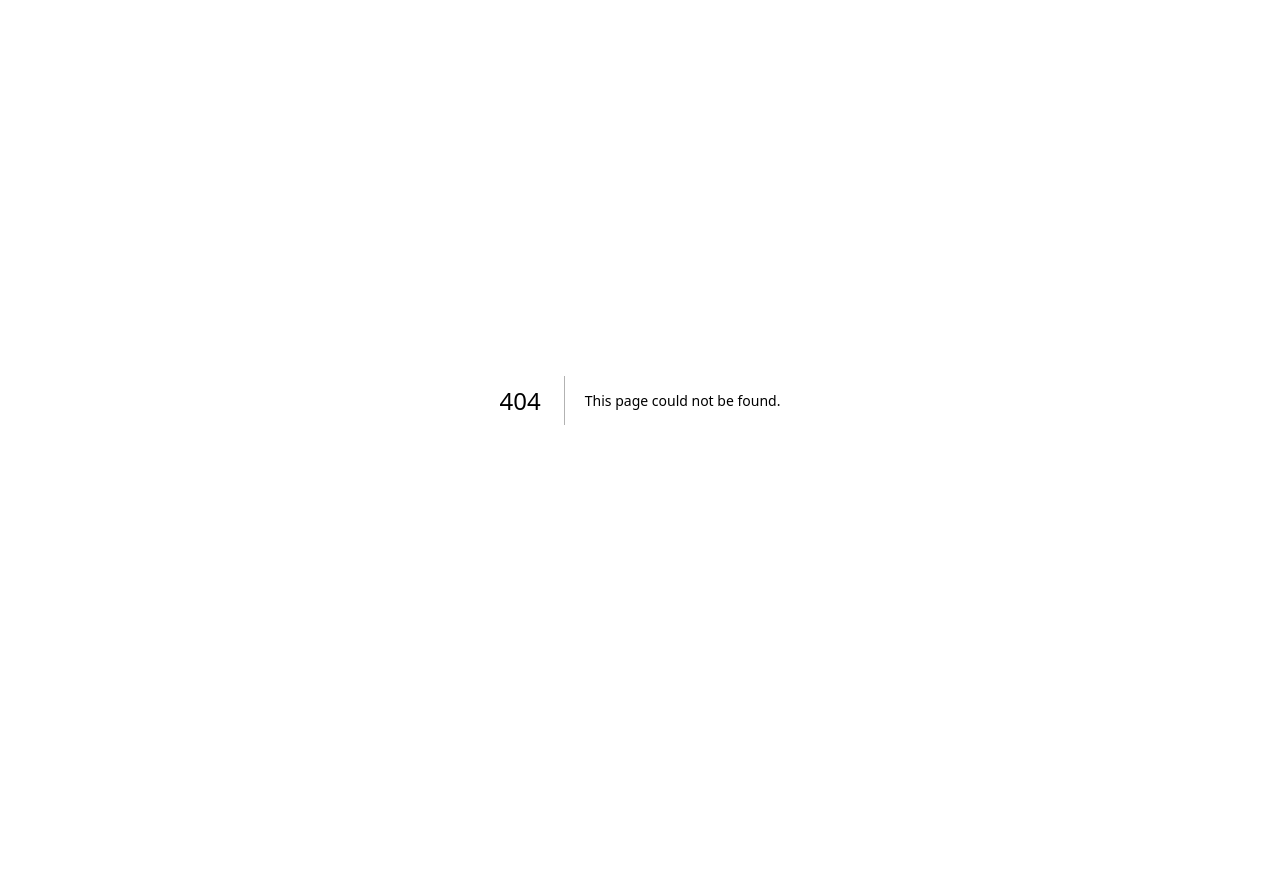
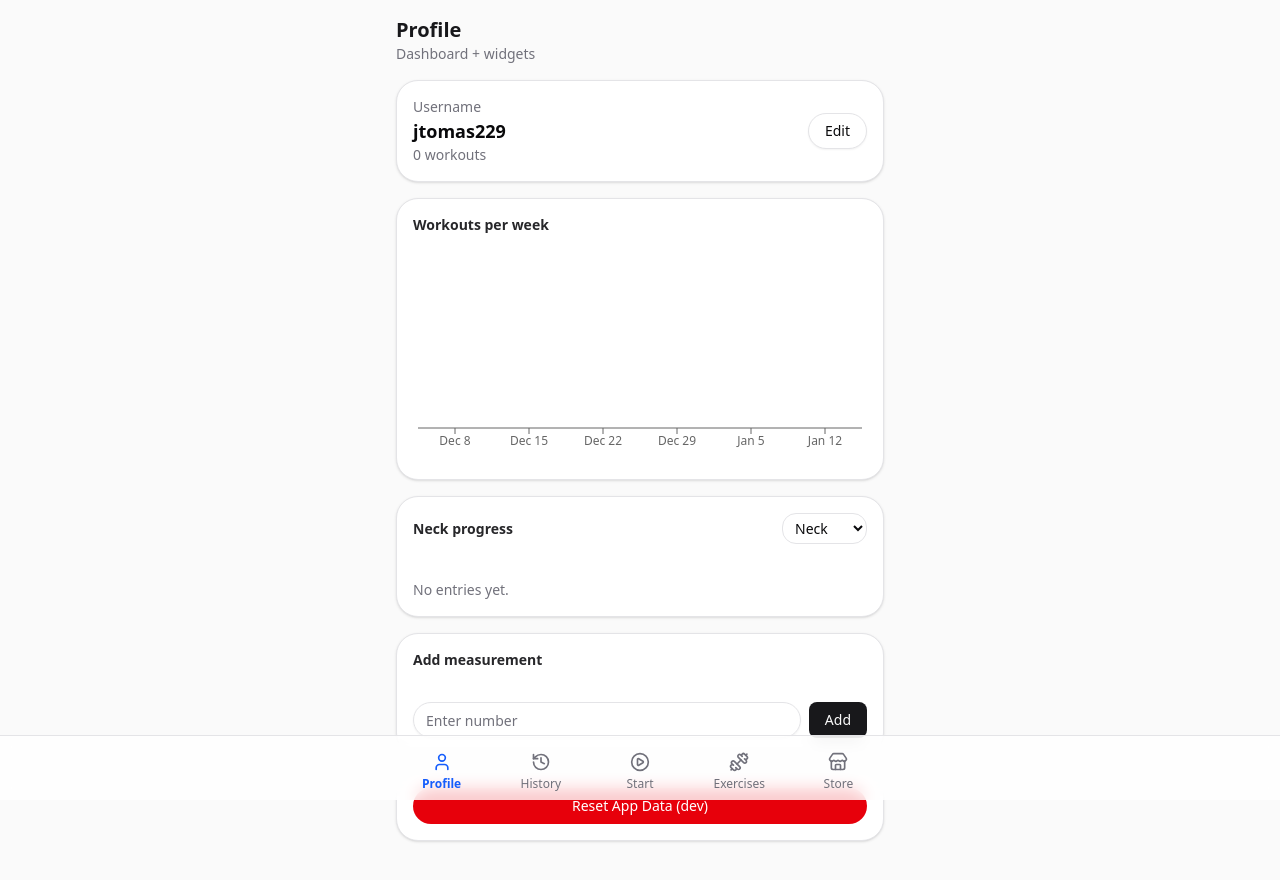
Before and after one commit to jtomasfilms/fitness-world-logbook, a Next.js app: page /profile in a window 1280 px wide. Before the commit this address had no page. Shown: the top 880 px of the page. Before the commit the page ends 800 px from the top, so only its background shows below. Built offline with nearby package versions, Linux system fonts and the light colour scheme.

Commit message:
Fix workout timer + nav links + rest sound

```diff
--- a/public/sw.js
+++ b/public/sw.js
@@ -1,7 +1,5 @@
 // Minimal service worker: cache the app shell.
-// This keeps it installable and gives basic offline resilience.
-
-const CACHE = "workoutlog-cache-v1";
+const CACHE = "workoutlog-cache-v2";
 const ASSETS = ["/", "/start", "/profile", "/history", "/exercises", "/store"];
 
 self.addEventListener("install", (event) => {
@@ -12,7 +10,9 @@ self.addEventListener("install", (event) => {
 
 self.addEventListener("activate", (event) => {
   event.waitUntil(
-    caches.keys().then((keys) => Promise.all(keys.map((k) => (k !== CACHE ? caches.delete(k) : null))))
+    caches.keys().then((keys) =>
+      Promise.all(keys.map((k) => (k !== CACHE ? caches.delete(k) : null)))
+    )
   );
 });
 
--- a/src/app/(tabs)/layout.tsx
+++ b/src/app/(tabs)/layout.tsx
@@ -1,18 +1,24 @@
 "use client";
 
 import * as React from "react";
+import { usePathname } from "next/navigation";
 import { BottomNav } from "@/components/BottomNav";
 import { ensureSeed } from "@/lib/storage";
 
 export default function TabsLayout({ children }: { children: React.ReactNode }) {
+  const pathname = usePathname();
+  const hideNav = pathname.startsWith("/workout/");
+
   React.useEffect(() => {
     ensureSeed();
   }, []);
 
   return (
-    <div className="mx-auto min-h-screen max-w-[520px] pb-24">
-      <div className="px-4 pt-4">{children}</div>
-      <BottomNav />
+    <div className="mx-auto min-h-screen max-w-[520px]">
+      <div className={hideNav ? "px-4 pt-4 pb-6" : "px-4 pt-4 pb-24"}>
+        {children}
+      </div>
+      {!hideNav && <BottomNav />}
     </div>
   );
 }
--- /dev/null
+++ b/src/app/(tabs)/profile/page.tsx
@@ -0,0 +1,131 @@
+"use client";
+
+import * as React from "react";
+import { Card } from "@/components/ui/card";
+import { Button } from "@/components/ui/button";
+import { Input } from "@/components/ui/input";
+import { listWorkouts, getProfile, saveProfile, resetAllData } from "@/lib/storage";
+import { MeasurementEntry, WorkoutSession } from "@/lib/types";
+import { uid } from "@/lib/utils";
+import { WidgetShell } from "@/components/widgets/WidgetShell";
+import { WorkoutsPerWeekChart } from "@/components/widgets/WorkoutsPerWeekChart";
+import { MeasurementsChart } from "@/components/widgets/MeasurementsChart";
+
+export default function ProfilePage() {
+  const [workouts, setWorkouts] = React.useState<WorkoutSession[]>([]);
+  const [username, setUsername] = React.useState("jtomas229");
+  const [metric, setMetric] = React.useState<"Neck" | "Waist" | "Weight">("Neck");
+  const [value, setValue] = React.useState("");
+  const [measurements, setMeasurements] = React.useState<MeasurementEntry[]>([]);
+
+  React.useEffect(() => {
+    setWorkouts(listWorkouts().filter((w) => !!w.endedAt));
+    const p = getProfile();
+    setUsername(p.username);
+    setMeasurements(p.measurements ?? []);
+  }, []);
+
+  const totalWorkouts = workouts.length;
+
+  return (
+    <div className="space-y-4">
+      <div>
+        <h1 className="text-xl font-bold">Profile</h1>
+        <p className="text-sm text-zinc-500">Dashboard + widgets</p>
+      </div>
+
+      <Card className="rounded-3xl p-4">
+        <div className="flex items-center justify-between">
+          <div>
+            <div className="text-sm text-zinc-500">Username</div>
+            <div className="text-lg font-bold">{username}</div>
+            <div className="text-sm text-zinc-500">{totalWorkouts} workouts</div>
+          </div>
+
+          <Button
+            variant="outline"
+            className="rounded-2xl"
+            onClick={() => {
+              const next = prompt("Update username", username);
+              if (!next) return;
+              setUsername(next);
+              const p = getProfile();
+              saveProfile({ ...p, username: next });
+            }}
+          >
+            Edit
+          </Button>
+        </div>
+      </Card>
+
+      <WidgetShell title="Workouts per week">
+        <WorkoutsPerWeekChart workouts={workouts} />
+      </WidgetShell>
+
+      <WidgetShell
+        title={`${metric} progress`}
+        right={
+          <select
+            className="rounded-xl border bg-white px-2 py-1 text-sm"
+            value={metric}
+            onChange={(e) => setMetric(e.target.value as any)}
+          >
+            <option value="Neck">Neck</option>
+            <option value="Waist">Waist</option>
+            <option value="Weight">Weight</option>
+          </select>
+        }
+      >
+        <MeasurementsChart entries={measurements} metric={metric} />
+      </WidgetShell>
+
+      <Card className="rounded-3xl p-4">
+        <div className="text-sm font-semibold text-zinc-800">Add measurement</div>
+        <div className="mt-2 flex gap-2">
+          <Input
+            value={value}
+            onChange={(e) => setValue(e.target.value)}
+            placeholder="Enter number"
+            className="rounded-2xl"
+            inputMode="decimal"
+          />
+          <Button
+            onClick={() => {
+              const num = Number(value);
+              if (!Number.isFinite(num)) return;
+
+              const entry: MeasurementEntry = {
+                id: uid(),
+                date: new Date().toISOString(),
+                key: metric,
+                value: num,
+              };
+
+              const next = [entry, ...measurements];
+              setMeasurements(next);
+              setValue("");
+
+              const p = getProfile();
+              saveProfile({ ...p, measurements: next });
+            }}
+          >
+            Add
+          </Button>
+        </div>
+      </Card>
+
+      <Card className="rounded-3xl p-4">
+        <Button
+          variant="destructive"
+          className="w-full rounded-2xl"
+          onClick={() => {
+            resetAllData();
+            window.location.reload();
+          }}
+        >
+          Reset App Data (dev)
+        </Button>
+      </Card>
+    </div>
+  );
+}
--- a/src/app/(tabs)/workout/[id]/page.tsx
+++ b/src/app/workout/[id]/page.tsx
@@ -15,11 +15,13 @@ import { SetRow } from "@/components/SetRow";
 import { RestTimerInline } from "@/components/RestTimerInline";
 import { WorkoutOptionsMenu } from "@/components/WorkoutOptionsMenu";
 import { ExerciseOptionsMenu } from "@/components/ExerciseOptionsMenu";
-import { computePRCount, workoutDurationMinutes, workoutVolume } from "@/lib/workout-logic";
+import { computePRCount, workoutVolume } from "@/lib/workout-logic";
 import { format } from "date-fns";
+import { primeAudio, playBeep } from "@/lib/sound";
 
 type ActiveRest = {
   blockId: string;
+  afterSetId: string;
   endAtMs: number;
 };
 
@@ -49,14 +51,21 @@ export default function WorkoutPage() {
   const [addExerciseOpen, setAddExerciseOpen] = React.useState(false);
   const [exerciseSearch, setExerciseSearch] = React.useState("");
 
-  const [blockNoteOpen, setBlockNoteOpen] = React.useState<{ open: boolean; blockId: string | null; mode: "note" | "sticky" }>({
+  const [blockNoteOpen, setBlockNoteOpen] = React.useState<{
+    open: boolean;
+    blockId: string | null;
+    mode: "note" | "sticky";
+  }>({
     open: false,
     blockId: null,
     mode: "note",
   });
   const [blockNoteDraft, setBlockNoteDraft] = React.useState("");
 
-  const [restEditOpen, setRestEditOpen] = React.useState<{ open: boolean; blockId: string | null }>({ open: false, blockId: null });
+  const [restEditOpen, setRestEditOpen] = React.useState<{ open: boolean; blockId: string | null }>({
+    open: false,
+    blockId: null,
+  });
   const [restDraft, setRestDraft] = React.useState("");
 
   React.useEffect(() => {
@@ -104,9 +113,10 @@ export default function WorkoutPage() {
     return `${wt} lb × ${rp}`;
   };
 
-  const startRest = (blockId: string, seconds: number) => {
+  const startRest = (blockId: string, afterSetId: string, seconds: number) => {
     setActiveRest({
       blockId,
+      afterSetId,
       endAtMs: Date.now() + seconds * 1000,
     });
   };
@@ -178,6 +188,28 @@ export default function WorkoutPage() {
           {format(new Date(workout.startedAt), "EEEE, MMM d")} • {formatSeconds(elapsedSec)}
         </div>
 
+        {/* Make notes/photos obvious */}
+        <div className="mt-3 flex gap-2">
+          <Button
+            variant="outline"
+            className="w-full rounded-2xl"
+            onClick={() => {
+              setNoteValue(workout.note ?? "");
+              setNoteOpen(true);
+            }}
+          >
+            Add Note
+          </Button>
+
+          <Button
+            variant="outline"
+            className="w-full rounded-2xl"
+            onClick={() => setPhotoOpen(true)}
+          >
+            Add Photo
+          </Button>
+        </div>
+
         {workout.photoDataUrl && (
           <img
             src={workout.photoDataUrl}
@@ -234,9 +266,6 @@ export default function WorkoutPage() {
                 onReplace={() => {
                   setAddExerciseOpen(true);
                   setExerciseSearch("");
-                  // we’ll replace by selecting an exercise, but only if one block is “selected”
-                  // quick trick: store target blockId in restEditOpen
-                  setRestEditOpen({ open: true, blockId: b.id });
                 }}
                 onRemove={() => {
                   setWorkout((prev) => {
@@ -274,7 +303,8 @@ export default function WorkoutPage() {
               <div className="text-center">✓</div>
             </div>
 
-            <div className="mt-1">
+            <div className="mt-1 space-y-2">
+             d
               {b.sets.map((s, idx) => (
                 <div key={s.id} className="space-y-2">
                   <SetRow
@@ -302,23 +332,29 @@ export default function WorkoutPage() {
                         return { ...blk, sets: next };
                       });
 
-                      // start rest timer only if marking COMPLETE
+                      // only start timer when marking COMPLETE
                       if (!s.completed) {
-                        startRest(b.id, b.restSeconds);
+                        primeAudio(); // unlock sound on iPhone tap
+                        startRest(b.id, s.id, b.restSeconds);
                       }
                     }}
                   />
 
-                  {/* Rest timer appears after the set you just completed */}
-                  {activeRest?.blockId === b.id && (
+                  {/* ONLY show timer directly under the set that triggered it */}
+                  {activeRest?.blockId === b.id && activeRest.afterSetId === s.id && (
                     <RestTimerInline
                       endAtMs={activeRest.endAtMs}
                       defaultSeconds={b.restSeconds}
                       onChangeSeconds={(seconds) => {
                         updateBlock(b.id, (blk) => ({ ...blk, restSeconds: seconds }));
-                        startRest(b.id, seconds);
+                        startRest(b.id, s.id, seconds);
                       }}
                       onStop={() => setActiveRest(null)}
+                      onComplete={() => {
+                        playBeep();
+                        if (navigator.vibrate) navigator.vibrate(200);
+                        setTimeout(() => setActiveRest(null), 1200);
+                      }}
                     />
                   )}
                 </div>
@@ -473,7 +509,10 @@ export default function WorkoutPage() {
       </Dialog>
 
       {/* block note dialog */}
-      <Dialog open={blockNoteOpen.open} onOpenChange={(v) => setBlockNoteOpen((p) => ({ ...p, open: v }))}>
+      <Dialog
+        open={blockNoteOpen.open}
+        onOpenChange={(v) => setBlockNoteOpen((p) => ({ ...p, open: v }))}
+      >
         <DialogContent className="rounded-3xl">
           <DialogHeader>
             <DialogTitle>{blockNoteOpen.mode === "sticky" ? "Sticky Note" : "Exercise Note"}</DialogTitle>
--- a/src/components/RestTimerInline.tsx
+++ b/src/components/RestTimerInline.tsx
@@ -9,12 +9,15 @@ export function RestTimerInline(props: {
   defaultSeconds: number;
   onChangeSeconds: (seconds: number) => void;
   onStop: () => void;
+  onComplete?: () => void;
 }) {
-  const { endAtMs, defaultSeconds, onChangeSeconds, onStop } = props;
+  const { endAtMs, defaultSeconds, onChangeSeconds, onStop, onComplete } = props;
 
   const [now, setNow] = React.useState(() => Date.now());
   const [editing, setEditing] = React.useState(false);
   const [draft, setDraft] = React.useState("");
+
+  const firedRef = React.useRef(false);
 
   React.useEffect(() => {
     const t = setInterval(() => setNow(Date.now()), 250);
@@ -24,15 +27,17 @@ export function RestTimerInline(props: {
   const remaining = Math.max(0, Math.ceil((endAtMs - now) / 1000));
 
   React.useEffect(() => {
-    if (remaining <= 0) {
-      // timer complete
+    if (remaining <= 0 && !firedRef.current) {
+      firedRef.current = true;
+      onComplete?.();
     }
-  }, [remaining]);
+  }, [remaining, onComplete]);
 
   if (editing) {
     return (
       <div className="flex items-center justify-between rounded-xl border bg-blue-50 px-3 py-2">
         <div className="text-sm font-semibold text-blue-700">Rest</div>
+
         <div className="flex items-center gap-2">
           <input
             value={draft}
@@ -52,6 +57,7 @@ export function RestTimerInline(props: {
               onChangeSeconds(parsed);
               setEditing(false);
               setDraft("");
+              firedRef.current = false;
             }}
           >
             Save
@@ -76,6 +82,7 @@ export function RestTimerInline(props: {
         >
           {formatSeconds(remaining)}
         </button>
+
         <Button size="sm" variant="ghost" onClick={onStop}>
           Stop
         </Button>
--- /dev/null
+++ b/src/lib/sound.ts
@@ -0,0 +1,36 @@
+let ctx: AudioContext | null = null;
+
+export async function primeAudio() {
+  try {
+    if (typeof window === "undefined") return;
+    const AudioCtx = window.AudioContext || (window as any).webkitAudioContext;
+    if (!AudioCtx) return;
+
+    if (!ctx) ctx = new AudioCtx();
+    if (ctx.state === "suspended") await ctx.resume();
+  } catch {
+    // ignore
+  }
+}
+
+export function playBeep() {
+  try {
+    if (!ctx) return;
+
+    const o = ctx.createOscillator();
+    const g = ctx.createGain();
+
+    o.type = "sine";
+    o.frequency.value = 880;
+    g.gain.value = 0.06;
+
+    o.connect(g);
+    g.connect(ctx.destination);
+
+    const now = ctx.currentTime;
+    o.start(now);
+    o.stop(now + 0.2);
+  } catch {
+    // ignore
+  }
+}
```
